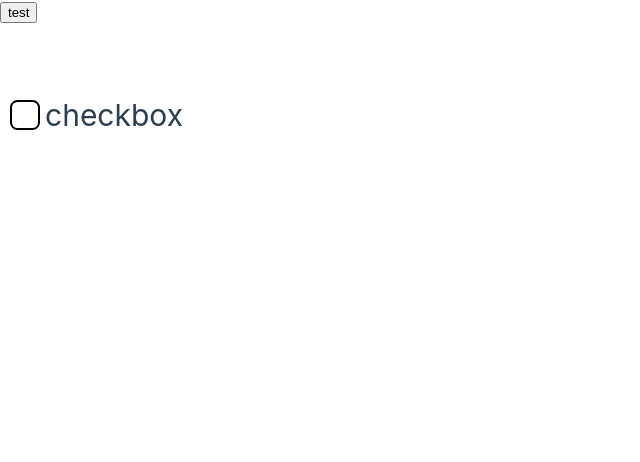
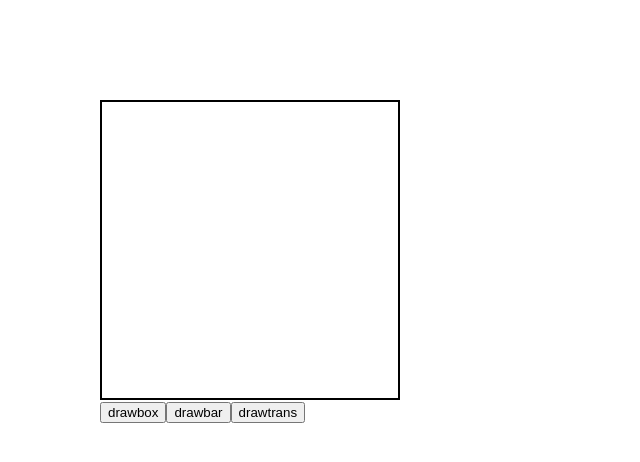
Before and after one commit to TsOrigami/MinatoUI--forVue3, a Vue app: page / in a window 1280 px wide. Shown: the top 462 px of the page, without its empty margins (0-640 px from the left). Built offline with nearby package versions, Linux system fonts and the light colour scheme.

Commit message:
ver 1.1.4

```diff
--- a/src/App.vue
+++ b/src/App.vue
@@ -12,6 +12,7 @@ import mt_button from './components/mt-button.vue'
 import mt_switch from './components/mt-switch.vue'
 import mt_autocomplete from './components/mt-autocomplete.vue'
 import mt_checkbox from './components/mt-checkbox.vue'
+import mt_colorPicker from './components/mt-colorPicker.vue'
 import axios from 'axios'
 
 const data = ref([])
@@ -139,11 +140,13 @@ const checkbox_test = ref()
         <mt_autocomplete :options="autoOptions" v-model="message"  />
       <button @click="console.log(message)">Test</button>
      </div> -->
-     <div>
-      <mt_checkbox v-model = "checkbox_test" style="top: 100px; left: 10px; position: absolute;" />
+     <!-- <div>
+        <mt_checkbox v-model = "checkbox_test" style="top: 100px; left: 10px; position: absolute;" />
       <button @click="console.log(checkbox_test?'True':'False')">test</button>
-    </div>
-
+    </div> -->
+     <div style="position: absolute; left: 100px; top: 100px;">
+      <mt_color-picker></mt_color-picker>
+     </div>
   </div>
 </template>
 
--- /dev/null
+++ b/src/components/mt-colorPicker.vue
@@ -0,0 +1,164 @@
+<script setup>
+
+//2024.8.8 没写完 颜色选择器
+
+import { defineModel, defineProps, ref, onMounted } from 'vue'
+
+const color = ref('blue')
+
+const colorBox = (color) => {
+    // 底色填充，也就是（举例红色）到白色
+    const canvas = document.getElementById("canvasBox")
+    const ctx = canvas.getContext('2d')
+    const width = 200
+    canvas.style.left = - 30  + 1 +'px'
+    canvas.style.position = 'absolute'
+    canvas.width = '260'
+    canvas.height = '200'
+    // 底色填充，也就是（举例红色）到白色
+    let gradientBase = ctx.createLinearGradient(30, 0, width+30, 0);
+    gradientBase.addColorStop(1, color);
+    gradientBase.addColorStop(0, 'rgba(255,255,255,1)');
+    ctx.fillStyle = gradientBase;
+    ctx.fillRect(30, 0, width, width);
+    // 第二次填充，黑色到透明
+    let my_gradient1 = ctx.createLinearGradient(0, 0, 0, width);
+    my_gradient1.addColorStop(0, 'rgba(0,0,0,0)');
+    my_gradient1.addColorStop(1, 'rgba(0,0,0,1)');
+    ctx.fillStyle = my_gradient1;
+    ctx.fillRect(30, 0, width, width);
+}
+
+const colorBar = () =>{
+    const canvas = document.getElementById("canvasBar")
+    const ctx = canvas.getContext('2d')
+    const height = 200
+
+    canvas.style.left = 200 + 20 +'px'
+    canvas.style.position = 'absolute'
+    canvas.style.top = '1px'
+    canvas.width = '20'
+    canvas.height = '200'
+
+    let gradientBar = ctx.createLinearGradient(0, 0, 0, height);
+    gradientBar.addColorStop(0, '#f00');
+    gradientBar.addColorStop(1 / 6, '#f0f');
+    gradientBar.addColorStop(2 / 6, '#00f');
+    gradientBar.addColorStop(3 / 6, '#0ff');
+    gradientBar.addColorStop(4 / 6, '#0f0');
+    gradientBar.addColorStop(5 / 6, '#ff0');
+    gradientBar.addColorStop(1, '#f00');
+
+    ctx.fillStyle = gradientBar;
+    ctx.fillRect(0, 0, 20, height);
+}
+
+const colorTrans = () =>{
+    const canvas = document.getElementById("canvasTrans")
+    const ctx = canvas.getContext('2d')
+    const width = 200
+
+    canvas.style.top = 200 + 20 +'px'
+    canvas.style.position = 'absolute'
+    canvas.style.left = '1px'
+    canvas.width = '200'
+    canvas.height = '20'
+
+    let gradientBar = ctx.createLinearGradient(0, 0, width, 0);
+    gradientBar.addColorStop(0, 'rgba(0,0,0,0)');
+    gradientBar.addColorStop(1, 'rgba(0,0,0,1)');
+
+    ctx.fillStyle = gradientBar;
+    ctx.fillRect(0, 0, width, 20);
+}
+
+
+const getRgbaAtBar = (event) => {
+    let height = 200
+    let pos = {
+        'x': event.offsetX,
+        'y': event.offsetY
+    }
+    const canvas = document.getElementById("canvasBar")
+    const ctx = canvas.getContext('2d')
+    let imgData = ctx.getImageData(0, 0, 20, height);
+    let data = imgData.data;
+
+    let dataIndex = (pos.y * imgData.width + pos.x) * 4;
+
+    let real_data = [
+                    data[dataIndex],
+                    data[dataIndex + 1],
+                    data[dataIndex + 2],
+                    (data[dataIndex + 3] / 255).toFixed(2)
+                ]
+    let exc_color_1 = real_data[0].toString(16)
+    if(exc_color_1.length == 1) exc_color_1 = '0' + exc_color_1
+    let exc_color_2 = real_data[1].toString(16)
+    if(exc_color_2.length == 1) exc_color_2 = '0' + exc_color_2
+    let exc_color_3 = real_data[2].toString(16)
+    if(exc_color_3.length == 1) exc_color_3 = '0' + exc_color_3
+
+    let exc_color = "#" + exc_color_1 + exc_color_2 + exc_color_3
+    colorBox(exc_color)
+}
+
+const getRgbaAtBox = (event) => {
+    let height = 200
+    let pos = {
+        'x': event.offsetX,
+        'y': event.offsetY
+    }
+    const canvas = document.getElementById("canvasBox")
+    const ctx = canvas.getContext('2d')
+    let imgData = ctx.getImageData(0, 0, height, height);
+    let data = imgData.data;
+
+    let dataIndex = (pos.y + pos.x) * 4;
+
+    let real_data = [
+                    data[dataIndex],
+                    data[dataIndex + 1],
+                    data[dataIndex + 2],
+                    (data[dataIndex + 3] / 255).toFixed(2)
+                ]
+    let exc_color_1 = real_data[0].toString(16)
+    if(exc_color_1.length == 1) exc_color_1 = '0' + exc_color_1
+    let exc_color_2 = real_data[1].toString(16)
+    if(exc_color_2.length == 1) exc_color_2 = '0' + exc_color_2
+    let exc_color_3 = real_data[2].toString(16)
+    if(exc_color_3.length == 1) exc_color_3 = '0' + exc_color_3
+
+    let exc_color = "#" + exc_color_1 + exc_color_2 + exc_color_3
+    console.log(exc_color)
+
+    document.getElementById('colorPicker').style.backgroundColor = exc_color
+}
+
+
+
+</script>
+
+<template>
+    <div>
+        <div id="colorPicker" class="mainboard">
+            <canvas id="canvasBox" @click="getRgbaAtBox"></canvas>
+            <canvas id="canvasBar" @click="getRgbaAtBar"></canvas>
+            <canvas id="canvasTrans"></canvas>
+        </div>
+
+        <button @click="colorBox(color)">drawbox</button>
+        <button @click="colorBar()">drawbar</button>
+        <button @click="colorTrans()">drawtrans</button>
+    </div>
+</template>
+
+<style scoped>
+
+.mainboard{
+    width: 300px;
+    height: 300px;
+    border: 2px solid black;
+}
+
+</style>
```
Also changed, not shown: src/components/test.jpg (added).
